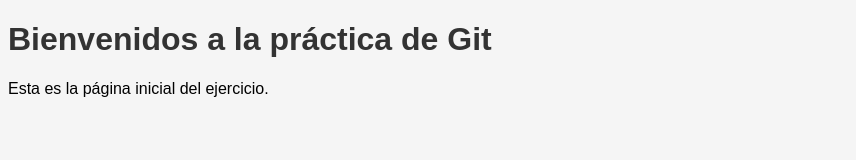
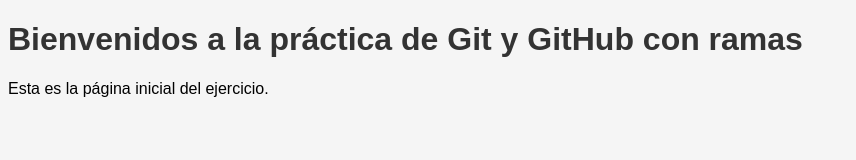
Before and after one commit to Eruviel117/web-git-euruviel, a plain HTML site: page index.html in a window 1280 px wide. Shown: the whole page, without its empty margins (0-856 px from the left). Drawn offline with Linux system fonts and the light colour scheme.

Commit message:
mejora del titulo principal

```diff
--- a/index.html
+++ b/index.html
@@ -6,7 +6,7 @@
  <link rel="stylesheet" href="styles.css">
 </head>
 <body>
- <h1>Bienvenidos a la práctica de Git</h1>
+ <h1>Bienvenidos a la práctica de Git y GitHub con ramas </h1>
  <p>Esta es la página inicial del ejercicio.</p>
 </body>
 </html>
```
